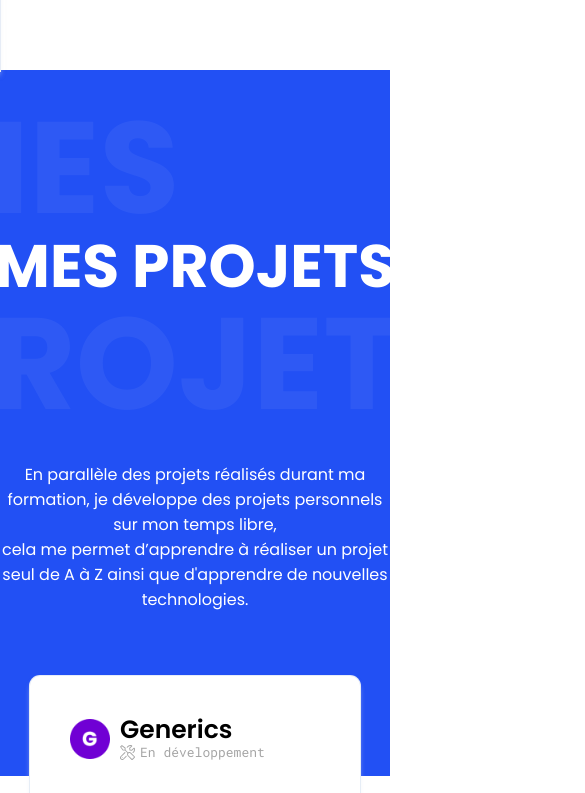
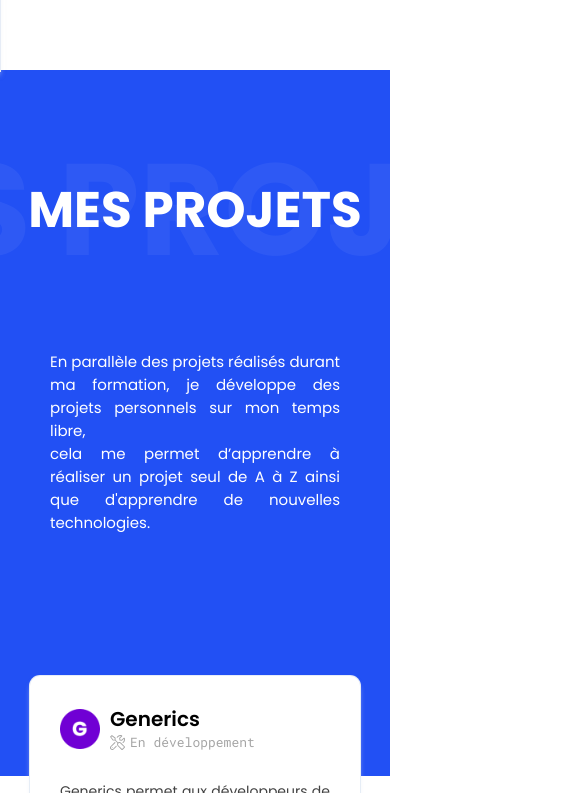
Before and after one commit to ugo-prenat/portfolio, a React (Create React App) app: page / in a window 390 px wide. Shown: the part 774-1567 px from the top of the page, 585 px wide, since content can reach past the window. Built offline with nearby package versions, Linux system fonts and the light colour scheme.

Commit message:
responsive project component

```diff
--- a/src/styles/projects.module.css
+++ b/src/styles/projects.module.css
@@ -14,6 +14,7 @@
   background-color: var(--blue-color);
   color: white;
   padding-bottom: 200px;
+  overflow: hidden;
 }
 .header svg {
   position: absolute;
@@ -23,6 +24,7 @@
 }
 .description {
   text-align: center;
+  margin: 0 50px;
 }
 .projectList {
   position: relative;
@@ -134,11 +136,6 @@
 .links a:hover svg path {
   fill: var(--blue-color);
 }
-/* .links .projectLinkSvg {
-  width: 15px;
-  height: 15px;
-  margin-left: 3px;
-} */
 .archiveLink {
   display: flex;
   font-family: 'roboto mono', 'poppins', sans-serif;
@@ -149,5 +146,20 @@
 }
 .archiveLink a {
   color: var(--dark-text);
-
 }
+@media screen and (max-width: 500px) {
+  .description {
+    font-size: 15px;
+  }
+}
+@media screen and (max-width: 400px) {
+  .description {
+    text-align: justify;
+  }
+  .project {
+    padding: 30px;
+  }
+  .title {
+    font-size: 20px;
+  }
+}
--- a/src/styles/sectionTitle.module.css
+++ b/src/styles/sectionTitle.module.css
@@ -1,9 +1,11 @@
 .container {
+  width: inherit;
   text-transform: uppercase;
   position: relative;
   display: flex;
   align-items: center;
   justify-content: center;
+  overflow: hidden;
 }
 .container h2 {
   position: absolute;
@@ -15,4 +17,10 @@
   opacity: .05;
   font-size: 130px;
   font-weight: 700;
+  white-space: pre;
 }
+@media screen and (max-width: 500px) {
+  .container h2 {
+    font-size: 50px;
+  }
+}
```
